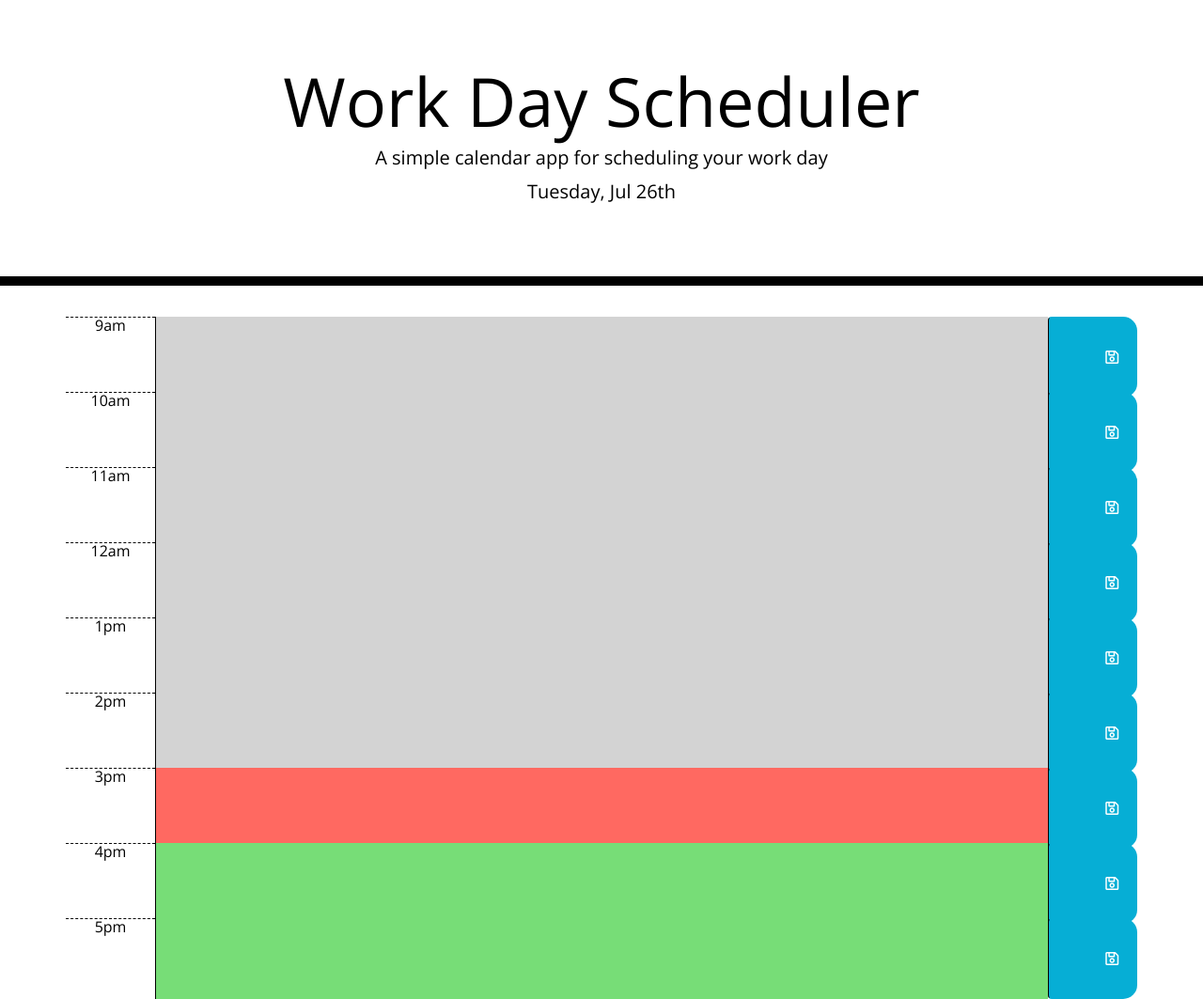
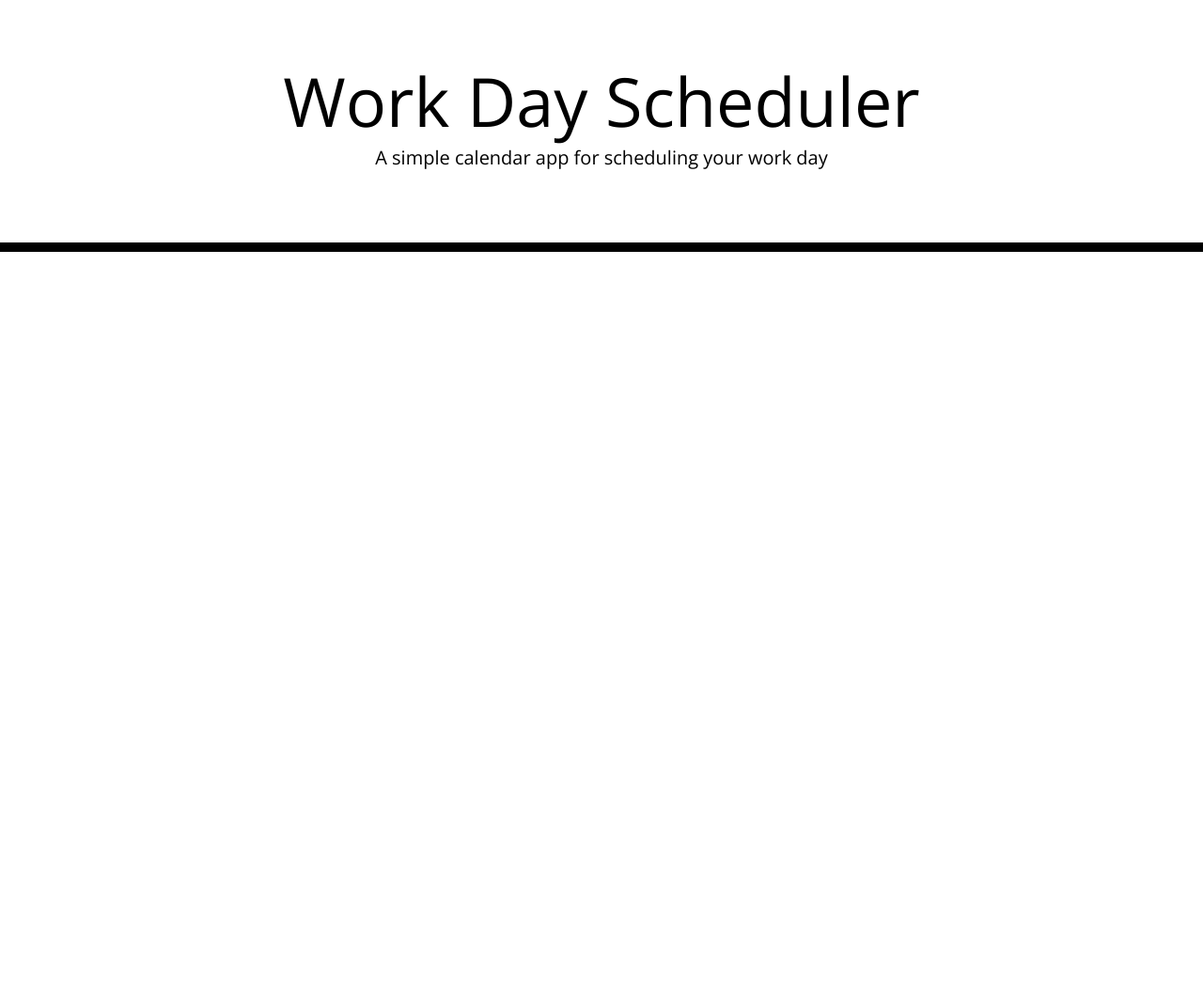
Before and after one commit to Ahmeds226/Work-Day-Planner, a plain HTML site: page index.html in a window 1280 px wide. Shown: the whole page at 94% size. After the commit the page ends 800 px from the top, so only its background shows below. Drawn offline with nearby package versions, Linux system fonts and the light colour scheme; files that its build step writes are made by us from their sources.

Commit message:
overhauled the old code and restarted

```diff
--- a/assets/css/style.css
+++ b/assets/css/style.css
@@ -1,5 +1,5 @@
 body {
-  font-family: 'Open Sans', sans-serif;
+  font-family: "Open Sans", sans-serif;
   font-size: 16px;
   line-height: 1;
 }
--- a/assets/js/script.js
+++ /dev/null
@@ -1,46 +0,0 @@
-// Jquery and Jumbotron now has current day implemented into it
-$(document).ready(function () {
-  $("#currentDay").text(moment().format("dddd, MMM Do"));
-
-  // Sets the text and the hour into a local storage
-  var saveBtn = $(".saveBtn");
-  saveBtn.on("click", function () {
-    var btn = $(this).parent().attr("id");
-    console.log("btn", btn);
-
-    var text = $(this).siblings(".description").val();
-    console.log("text", text);
-
-    localStorage.setItem(btn, text);
-  });
-
-  // Displayed the text from the local storage onto the screen via description
-  $("#9am .description").val(localStorage.getItem("9am"));
-  $("#10am .description").val(localStorage.getItem("10am"));
-  $("#11am .description").val(localStorage.getItem("11am"));
-  $("#12am .description").val(localStorage.getItem("12am"));
-  $("#1pm .description").val(localStorage.getItem("1pm"));
-  $("#2pm .description").val(localStorage.getItem("2pm"));
-  $("#3pm .description").val(localStorage.getItem("3pm"));
-  $("#4pm .description").val(localStorage.getItem("4pm"));
-  $("#5pm .description").val(localStorage.getItem("5pm"));
-
-  // Current time
-  $(".description").each(function (calender) {
-    let currentTime = moment().hours();
-    console.log(currentTime);
-
-    // Past color = grey
-    if (currentTime > calender + 9) {
-      $(this).addClass("past");
-    }
-    // Present color = red
-    if (currentTime == calender + 9) {
-      $(this).addClass("present");
-    }
-    // Future color = green
-    if (currentTime < calender + 9) {
-      $(this).addClass("future");
-    }
-  });
-});
--- a/index.html
+++ b/index.html
@@ -4,7 +4,6 @@
     <meta charset="UTF-8" />
     <meta name="viewport" content="width=device-width, initial-scale=1.0" />
     <meta http-equiv="X-UA-Compatible" content="ie=edge" />
-    <!-- Scripts -->
     <link
       rel="stylesheet"
       href="https://stackpath.bootstrapcdn.com/bootstrap/4.3.1/css/bootstrap.min.css"
@@ -19,98 +18,21 @@
       href="https://fonts.googleapis.com/css?family=Open+Sans&display=swap"
       rel="stylesheet"
     />
-    <link rel="stylesheet" href="assets/css/style.css" />
+    <link rel="stylesheet" href="style.css" />
     <title>Work Day Scheduler</title>
   </head>
 
-  <!-- Jumbotron -->
   <body>
     <header class="jumbotron">
       <h1 class="display-3">Work Day Scheduler</h1>
       <p class="lead">A simple calendar app for scheduling your work day</p>
       <p id="currentDay" class="lead"></p>
     </header>
-
-    <!-- Timeblocks go here -->
-
     <div class="container">
-      <!-- 9AM Block -->
-      <div id="9am" class="row time-block">
-        <div class="col-md-1 hour">9am</div>
-        <textarea class="col-md-10 description"> </textarea>
-        <button class="btn saveBtn col-md-1">
-          <i class="far fa-save"></i>
-        </button>
-      </div>
-      <!-- 10AM Block -->
-      <div id="10am" class="row time-block">
-        <div class="col-md-1 hour">10am</div>
-        <textarea class="col-md-10 description"> </textarea>
-        <button class="btn saveBtn col-md-1">
-          <i class="far fa-save"></i>
-        </button>
-      </div>
-      <!-- 11AM Block -->
-      <div id="11am" class="row time-block">
-        <div class="col-md-1 hour">11am</div>
-        <textarea class="col-md-10 description"> </textarea>
-        <button class="btn saveBtn col-md-1">
-          <i class="far fa-save"></i>
-        </button>
-      </div>
-      <!-- 12AM Block -->
-      <div id="12am" class="row time-block">
-        <div class="col-md-1 hour">12am</div>
-        <textarea class="col-md-10 description"> </textarea>
-        <button class="btn saveBtn col-md-1">
-          <i class="far fa-save"></i>
-        </button>
-      </div>
-      <!-- 1pm Block -->
-      <div id="1pm" class="row time-block">
-        <div class="col-md-1 hour">1pm</div>
-        <textarea class="col-md-10 description"> </textarea>
-        <button class="btn saveBtn col-md-1">
-          <i class="far fa-save"></i>
-        </button>
-      </div>
-      <!-- 2pm Block -->
-      <div id="2pm" class="row time-block">
-        <div class="col-md-1 hour">2pm</div>
-        <textarea class="col-md-10 description"> </textarea>
-        <button class="btn saveBtn col-md-1">
-          <i class="far fa-save"></i>
-        </button>
-      </div>
-      <!-- 3pm Block -->
-      <div id="3pm" class="row time-block">
-        <div class="col-md-1 hour">3pm</div>
-        <textarea class="col-md-10 description"> </textarea>
-        <button class="btn saveBtn col-md-1">
-          <i class="far fa-save"></i>
-        </button>
-      </div>
-      <!-- 4pm Block -->
-      <div id="4pm" class="row time-block">
-        <div class="col-md-1 hour">4pm</div>
-        <textarea class="col-md-10 description"> </textarea>
-        <button class="btn saveBtn col-md-1">
-          <i class="far fa-save"></i>
-        </button>
-      </div>
-      <!-- 5pm Block -->
-      <div id="5pm" class="row time-block">
-        <div class="col-md-1 hour">5pm</div>
-        <textarea class="col-md-10 description"> </textarea>
-        <button class="btn saveBtn col-md-1">
-          <i class="far fa-save"></i>
-        </button>
-      </div>
+      <!-- Timeblocks go here -->
     </div>
 
-    <!-- Scripts -->
     <script src="https://cdnjs.cloudflare.com/ajax/libs/jquery/3.2.1/jquery.min.js"></script>
     <script src="https://cdnjs.cloudflare.com/ajax/libs/moment.js/2.24.0/moment.min.js"></script>
-    <script src="assets/js/script.js"></script>
   </body>
 </html>
```
